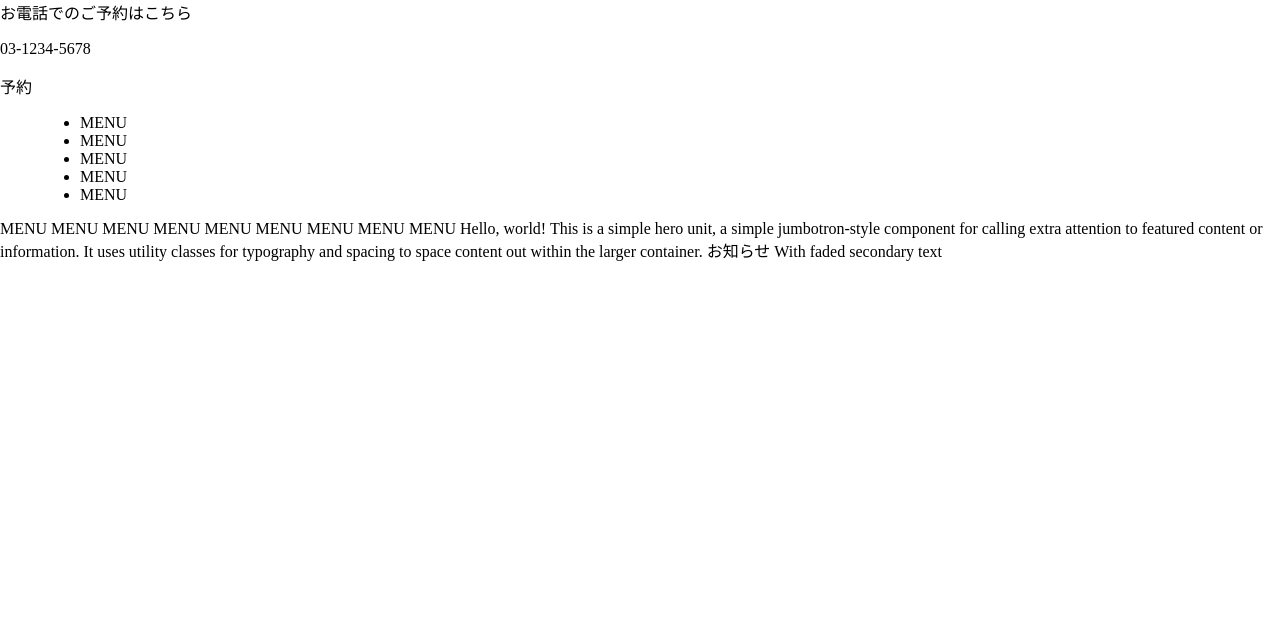
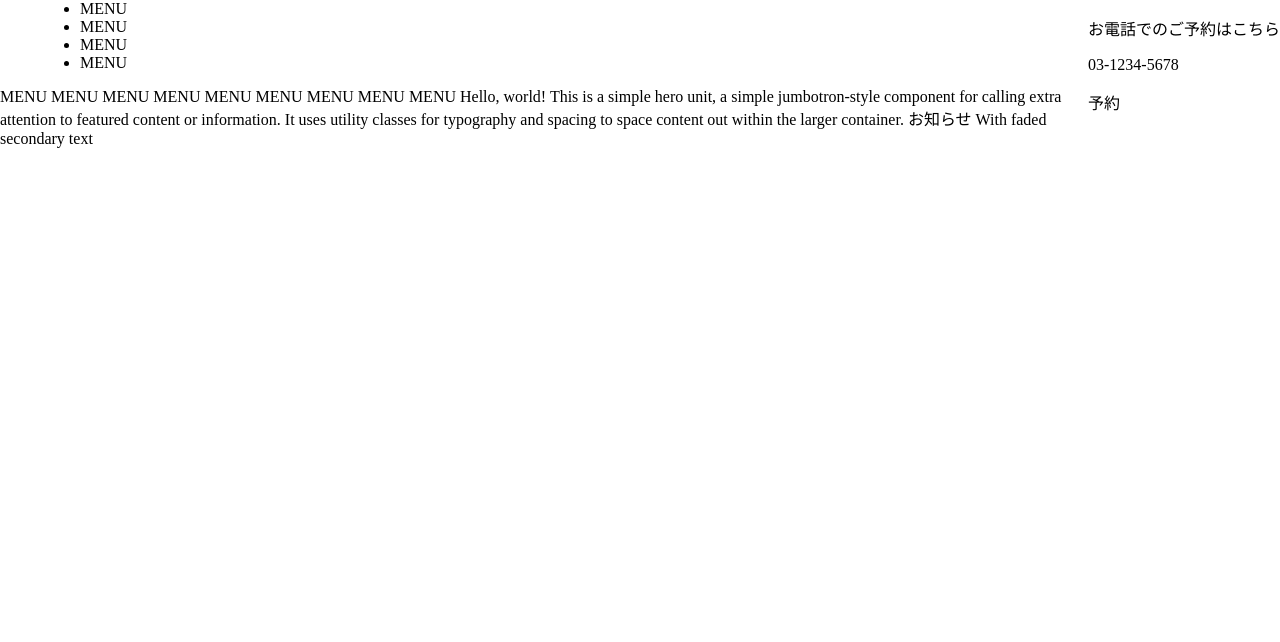
Before and after one commit to fr15ky3816/clinic, a plain HTML site: page index.html in a window 1280 px wide. Shown: the part 158-800 px from the top of the page. Drawn offline with Linux system fonts and the light colour scheme.

Commit message:
Update stylesheet.css

```diff
--- a/stylesheet.css
+++ b/stylesheet.css
@@ -14,5 +14,8 @@ a {
 #header-left{
   float:left;
   width:100%;
+}
+#header-right{
+  float:right;
 
 }
```
